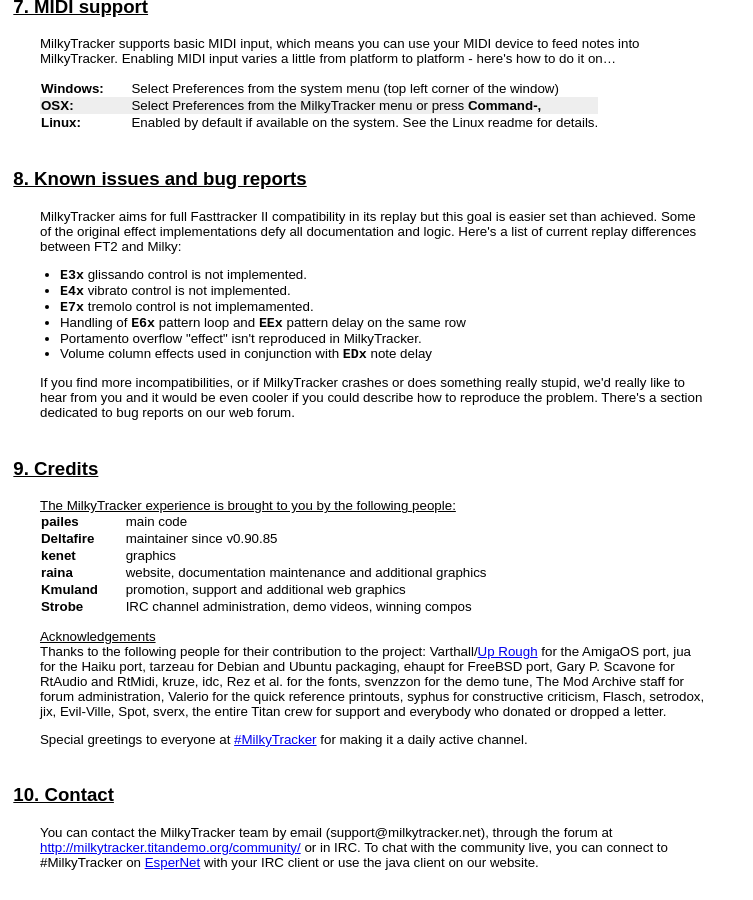
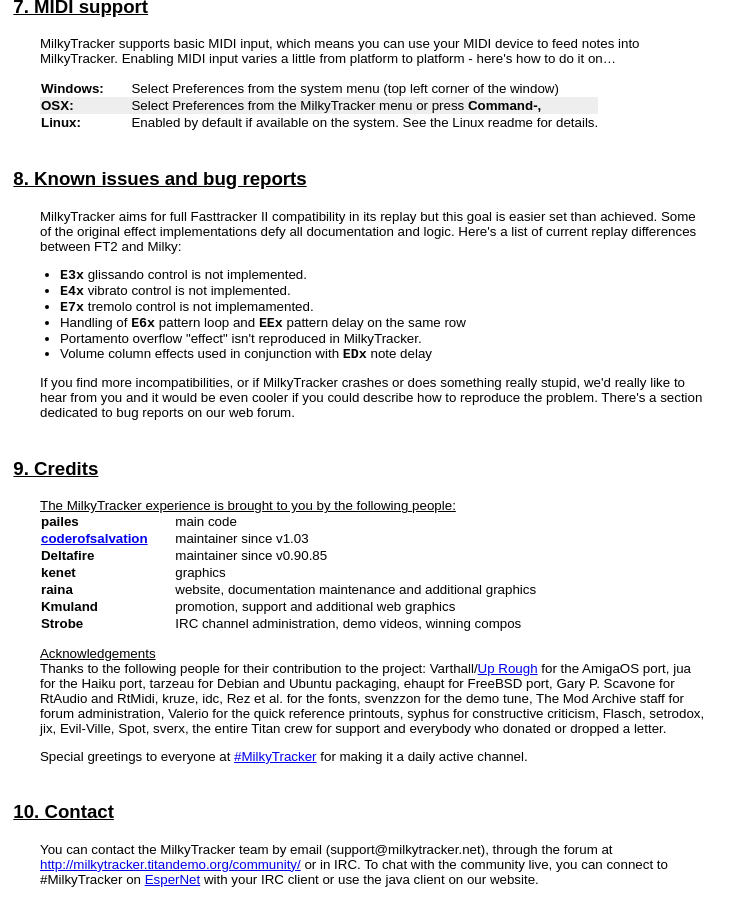
Before and after one commit to milkytracker/milkytracker.github.io, a Jekyll site: the page docs/MilkyTracker.html, which Jekyll copies as it is, in a window 1280 px wide and 900 px high, scrolled down 21442 px. Shown: the whole window, without its empty margins (0-753 px from the left). Built offline with Jekyll 4.4.1, drawn with Linux system fonts in a browser that asks for light colours.

Commit message:
update documentation

```diff
--- a/docs/MilkyTracker.html
+++ b/docs/MilkyTracker.html
@@ -3100,6 +3100,9 @@
 				<td><em>pailes</em></td><td>main code</td>
 			</tr>
 			<tr>
+				<td><em><a href="https://github.com/coderofsalvation" target="_blank">coderofsalvation</a></em></td><td>maintainer since v1.03</td>
+			</tr>
+			<tr>
 				<td><em>Deltafire</em></td><td>maintainer since v0.90.85</td>
 			</tr>
 			<tr>
```
